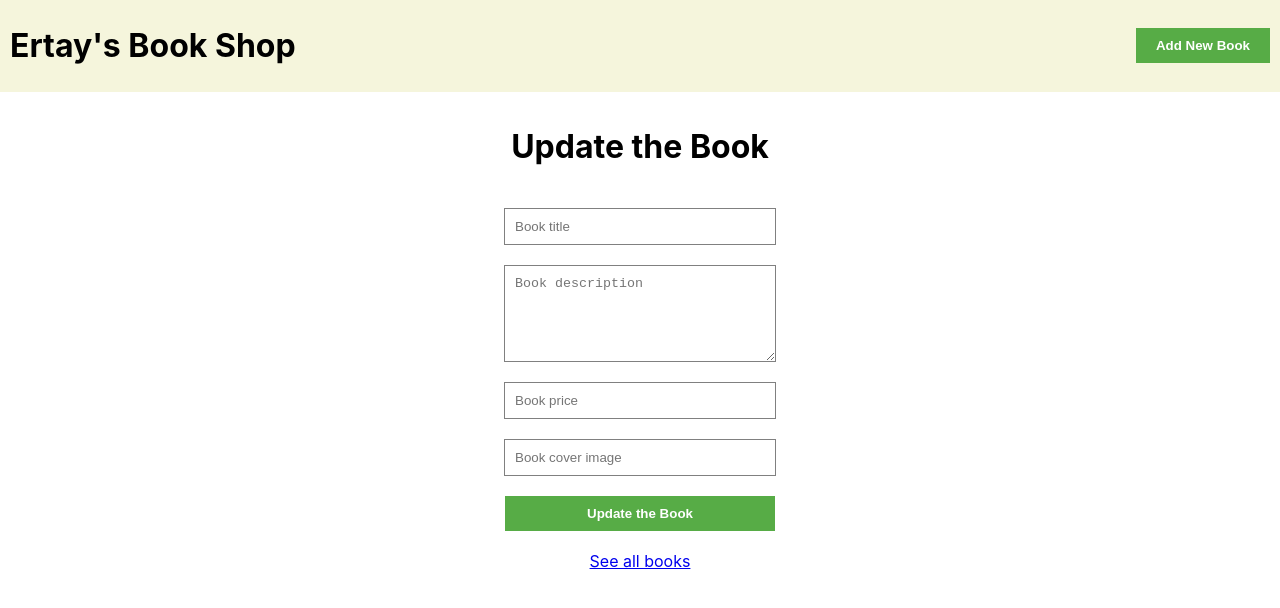
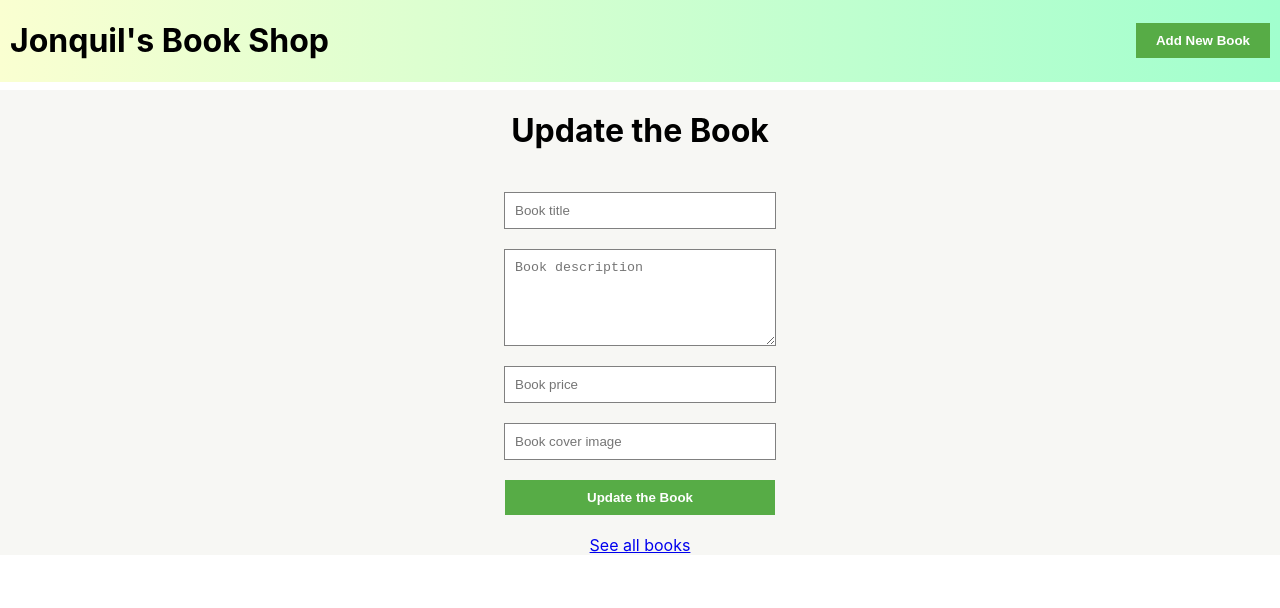
Before and after one commit to fulyaertay/react-mysql-book-application, a React (Create React App) app in the folder client/: page /update/1 in a window 1280 px wide. Shown: the top 608 px of the page. Built offline with nearby package versions, Linux system fonts and the light colour scheme.

Commit message:
added new book

```diff
--- a/client/src/pages/Add.js
+++ b/client/src/pages/Add.js
@@ -1,41 +1,47 @@
-import axios from 'axios'
-import React, { useState } from 'react'
-import { Link, useNavigate } from 'react-router-dom'
-import Footer from './Footer'
+import axios from "axios";
+import React, { useState } from "react";
+import { Link, useNavigate } from "react-router-dom";
+import Footer from "./Footer";
 
 const Add = () => {
-    const [book, setBook]=useState({
-        title:"",
-        desc:"",
-        price:null,
-        cover:""
-    })
-    const handleChange=(e)=>{
-        setBook(prev=>({...prev, [e.target.name]:e.target.value}))
+  const [book, setBook] = useState({
+    title: "",
+    desc: "",
+    price: null,
+    cover: "",
+  });
+  const handleChange = (e) => {
+    setBook((prev) => ({ ...prev, [e.target.name]: e.target.value }));
+  };
+  console.log(book);
+  const navigate = useNavigate();
+  const handleClick = async (e) => {
+    e.preventDefault();
+    try {
+      await axios.post("http://localhost:8800/books", book);
+      navigate("/");
+    } catch (err) {
+      alert("There was an error!");
     }
-    console.log(book)
-const navigate=useNavigate()
-    const handleClick=async (e)=>{
-        e.preventDefault()
-        try{
-            await axios.post("http://localhost:8800/books",book)
-            navigate("/")
-        }catch(err){
-            console.log(err)
-        }
-
-    }
+  };
   return (
     <div>
-     <div className='header'>
-    <h1>
-        Ertay's Book Shop
-        </h1>
-         <button><Link className='formLink' to="/add">Add New Book</Link></button>
+      <div className="header">
+        <h1>Jonquil's Book Shop</h1>
+        <button>
+          <Link className="formLink" to="/add">
+            Add New Book
+          </Link>
+        </button>
       </div>
-            <div className='form'>
+      <div className="form">
         <h1> Add New Book</h1>
-    <input type="text" placeholder="Book title" onChange={handleChange} name="title"/>
+        <input
+          type="text"
+          placeholder="Book title"
+          onChange={handleChange}
+          name="title"
+        />
         <textarea
           rows={5}
           type="text"
@@ -43,19 +49,27 @@ const navigate=useNavigate()
           name="desc"
           onChange={handleChange}
         />
-    <input type="number" placeholder="Book price" onChange={handleChange} name="price"/>
-    <input type="text" placeholder="Book cover image" onChange={handleChange} name="cover"/>
-    <button  className='extend-btn-width' onClick={handleClick}>Add New Book</button>
+        <input
+          type="number"
+          placeholder="Book price"
+          onChange={handleChange}
+          name="price"
+        />
+        <input
+          type="text"
+          placeholder="Book cover image"
+          onChange={handleChange}
+          name="cover"
+        />
+        <button className="extend-btn-width" onClick={handleClick}>
+          Add New Book
+        </button>
 
         <Link to="/">See all books</Link>
       </div>
-    <div>
+      <div></div>
+    </div>
+  );
+};
 
-    </div>
-    </div>
-
-
-  )
-}
-
-export default Add
+export default Add;
--- a/client/src/pages/Books.js
+++ b/client/src/pages/Books.js
@@ -22,13 +22,13 @@ const Books = () => {
       await axios.delete("http://localhost:8800/books/" + id);
       window.location.reload();
     } catch (err) {
-      console.log(err);
+      alert("There was an error!");
     }
   };
   return (
     <div>
       <div className="header">
-        <h1>Ertay's Book Shop</h1>
+        <h1>Jonquil's Book Shop</h1>
         <Link className="formLink" to="/add">
           Add New Book
         </Link>
@@ -37,8 +37,12 @@ const Books = () => {
       <div className="books">
         {books.map((book) => (
           <div className="book" key={book.id}>
-            <img className="cover-image" src={book.cover} alt="" />
-            <h2>{book.title}</h2>
+            <img
+              className="cover-image"
+              src={require(`./${book.cover}`)}
+              alt=""
+            />
+            <h3>{book.title}</h3>
             <p>{book.desc}</p>
             <h3>{book.price}</h3>
             <div className="del-update-buttons">
--- a/client/src/pages/Update.js
+++ b/client/src/pages/Update.js
@@ -1,45 +1,50 @@
-import axios from 'axios'
-import React, { useState } from 'react'
-import { Link, useLocation, useNavigate } from 'react-router-dom'
-import Footer from './Footer'
+import axios from "axios";
+import React, { useState } from "react";
+import { Link, useLocation, useNavigate } from "react-router-dom";
+import Footer from "./Footer";
 
 const Update = () => {
-
-    const [book, setBook]=useState({
-        title:"",
-        desc:"",
-        price:null,
-        cover:""
-    })
-    const handleChange=(e)=>{
-        setBook(prev=>({...prev, [e.target.name]:e.target.value}))
+  const [book, setBook] = useState({
+    title: "",
+    desc: "",
+    price: null,
+    cover: "",
+  });
+  const handleChange = (e) => {
+    setBook((prev) => ({ ...prev, [e.target.name]: e.target.value }));
+  };
+  console.log(book);
+  const navigate = useNavigate();
+  const location = useLocation();
+  const bookId = location.pathname.split("/")[2];
+  console.log(bookId);
+  const handleClick = async (e) => {
+    e.preventDefault();
+    try {
+      await axios.put(`http://localhost:8800/books/${bookId}`, book);
+      navigate("/");
+    } catch (err) {
+      alert("There was an error!");
     }
-    console.log(book)
-const navigate=useNavigate()
-const location=useLocation()
-const bookId=location.pathname.split("/")[2]
-    console.log(bookId)
-const handleClick=async (e)=>{
-        e.preventDefault()
-        try{
-            await axios.put(`http://localhost:8800/books/${bookId}`, book);
-            navigate("/")
-        }catch(err){
-            console.log(err)
-        }
-
-    }
+  };
   return (
     <div>
-            <div className='header'>
-    <h1>
-        Ertay's Book Shop
-        </h1>
-         <button><Link className='formLink' to="/add">Add New Book</Link></button>
+      <div className="header">
+        <h1>Jonquil's Book Shop</h1>
+        <button>
+          <Link className="formLink" to="/add">
+            Add New Book
+          </Link>
+        </button>
       </div>
-    <div className='form'>
+      <div className="form">
         <h1> Update the Book</h1>
-    <input type="text" placeholder="Book title" onChange={handleChange}  name="title"/>
+        <input
+          type="text"
+          placeholder="Book title"
+          onChange={handleChange}
+          name="title"
+        />
         <textarea
           rows={5}
           type="text"
@@ -47,15 +52,25 @@ const handleClick=async (e)=>{
           name="desc"
           onChange={handleChange}
         />
-    <input type="number" placeholder="Book price" onChange={handleChange} name="price"/>
-    <input type="text" placeholder="Book cover image" onChange={handleChange} name="cover"/>
-    <button className='extend-btn-width' onClick={handleClick}>Update the Book</button>
+        <input
+          type="number"
+          placeholder="Book price"
+          onChange={handleChange}
+          name="price"
+        />
+        <input
+          type="text"
+          placeholder="Book cover image"
+          onChange={handleChange}
+          name="cover"
+        />
+        <button className="extend-btn-width" onClick={handleClick}>
+          Update the Book
+        </button>
         <Link to="/">See all books</Link>
       </div>
-
     </div>
-
-  )
-}
+  );
+};
 
 export default Update;
--- a/client/src/styles.css
+++ b/client/src/styles.css
@@ -1,112 +1,118 @@
-.App{
-    height:100vh;
-
-
+.App {
+  height: 100vh;
 }
-.header{
+.header {
   display: flex;
   justify-content: space-between;
   align-items: center;
-    padding: 5px 10px;
-    background-color:beige;
-    margin-bottom: 14px;
+  padding: 0px 10px;
+  background: #a1ffce; /* fallback for old browsers */
+  background: -webkit-linear-gradient(
+    to right,
+    #faffd1,
+    #a1ffce
+  ); /* Chrome 10-25, Safari 5.1-6 */
+  background: linear-gradient(
+    to right,
+    #faffd1,
+    #a1ffce
+  ); /* W3C, IE 10+/ Edge, Firefox 16+, Chrome 26+, Opera 12+, Safari 7+ */
+
+  margin-bottom: 8px;
 }
-.books{
+.books {
   display: flex;
   align-items: center;
   justify-content: center;
   text-align: center;
   display: flex;
-    gap:10px;
+  gap: 10px;
   padding-bottom: 20px;
 }
-.book{
+.book {
   padding: 10px;
   display: flex;
   flex-direction: column;
-    gap:1px;
+  gap: 1px;
   align-items: center;
-    background-color: rgb(245, 245, 239);
-
+  background-color: rgb(247, 247, 244);
 }
-.cover-image{
-    width:200px;
+.cover-image {
+  width: 200px;
   height: 300px;
   object-fit: cover;
-
 }
-.del-update-buttons{
+.del-update-buttons {
   border-top: 1px solid rgb(228, 224, 224);
   padding-top: 5px;
   display: flex;
-    gap:10px;
+  gap: 10px;
 }
-.delete{
+.delete {
   font-size: 14px;
   padding: 3px 6px;
   background-color: white;
   cursor: pointer;
-    border: 1px solid rgb(245,191,191);
-    color:rgb(242,100,100)
+  border: 1px solid rgb(245, 191, 191);
+  color: rgb(242, 100, 100);
 }
-.extend-btn-width{
-    width:270px;
+.extend-btn-width {
+  width: 270px;
 }
-.update{
-
+.update {
   font-size: 14px;
   text-decoration: none;
   padding: 3px 6px;
   background-color: white;
   cursor: pointer;
   border: 1px solid rgb(76, 187, 90);
-    color:rgb(76, 155, 56)
+  color: rgb(76, 155, 56);
 }
-.form{
+.form {
   align-items: center;
   justify-content: center;
   text-align: center;
   display: flex;
   flex-direction: column;
   gap: 20px;
-
+  background-color: rgb(247, 247, 244);
 }
-input,textarea{
-    width:250px;
+input,
+textarea {
+  width: 250px;
   padding: 10px;
-    border:1px solid gray;
+  border: 1px solid gray;
 }
-button{
-    border:none;
+button {
+  border: none;
   padding: 10px;
   background-color: rgb(87, 172, 70);
-    color:white;
+  color: white;
   font-weight: bold;
-    cursor:pointer;
-
+  cursor: pointer;
 }
-.formLink{
-    border:none;
+.formLink {
+  border: none;
   padding: 10px;
   background-color: rgb(87, 172, 70);
-    color:white;
+  color: white;
   font-weight: bold;
-    cursor:pointer;
+  cursor: pointer;
   text-decoration: none;
 }
-.footer{
+.footer {
   width: 100vw;
   padding: 30px;
   background-color: beige;
   text-align: center;
-    position:absolute;
+  position: absolute;
   bottom: 0px;
 }
 @media only screen and (max-width: 600px) {
   .books {
     flex-wrap: wrap;
   }
-    .header{
+  .header {
     font-size: 10px;
   }
 }
```
Also changed, not shown: client/src/App.js (+12 -18 lines), client/src/pages/5.png (added). Lines whose indentation alone changed are shown as unchanged.
